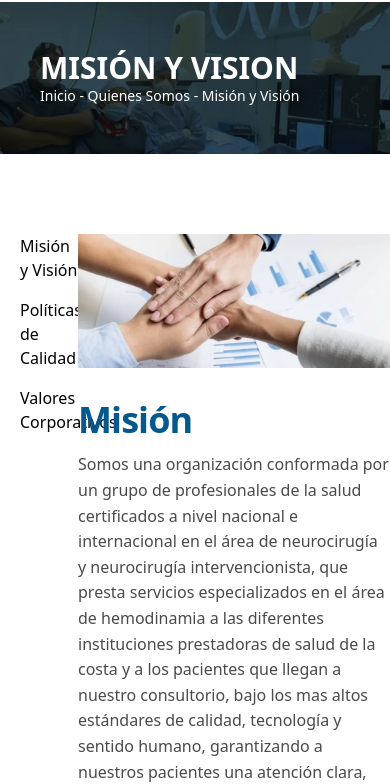
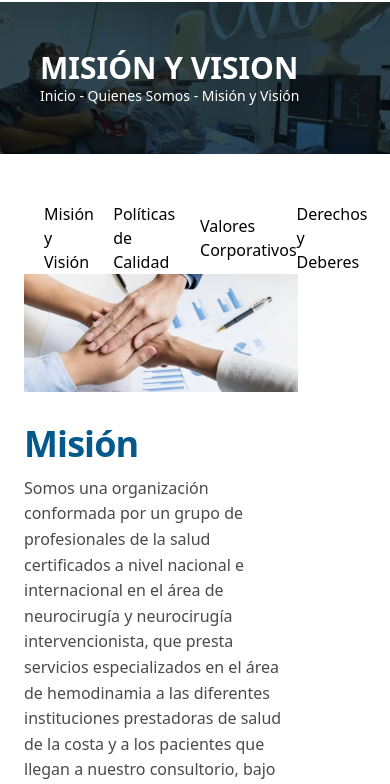
Before and after one commit to cadelbarre/website-unesi-astro, an Astro site: page /quienes-somos in a window 390 px wide. Shown: the part 70-854 px from the top of the page. Built offline with nearby package versions, Linux system fonts and the light colour scheme; Astro itself is replaced by a stand-in of ours.

Commit message:
Add responsive styles

```diff
--- a/src/layouts/Layout.astro
+++ b/src/layouts/Layout.astro
@@ -66,7 +66,7 @@ const { title } = Astro.props;
 	}
 
 	.subtitle {
-		@apply font-semibold text-sky-600 text-lg;
+		@apply font-semibold text-sky-700 text-lg;
 	}
 
 	p {
--- a/src/layouts/LayoutAbout.astro
+++ b/src/layouts/LayoutAbout.astro
@@ -1,7 +1,9 @@
-<section class="wrapper py-20 flex">
-    <div class="w-1/5">
-        <ul class="flex flex-col gap-y-4 font-light">
-            <li class="flex items-center gap-y-4">
+<section class="wrapper py-12 md:py-20 px-6 flex flex-col sm:flex-row gap-x-4">
+    <div class="w-full sm:w-1/3 lg:w-1/5">
+        <ul class="flex flex-row sm:flex-col gap-y-4 font-light">
+            <li
+                class="flex items-center gap-y-4 transition-all duration-300 ease-in-out hover:font-semibold hover:text-blue-500"
+            >
                 <img
                     src="/svg/arrow-right.svg"
                     alt="Arrow icon"
@@ -10,7 +12,9 @@
                 />
                 <a href="/quienes-somos">Misión y Visión</a>
             </li>
-            <li class="flex items-center gap-y-4">
+            <li
+                class="flex items-center gap-y-4 transition-all duration-300 ease-in-out hover:font-semibold hover:text-blue-500"
+            >
                 <img
                     src="/svg/arrow-right.svg"
                     alt="Arrow icon"
@@ -21,7 +25,9 @@
                     >Políticas de Calidad</a
                 >
             </li>
-            <li class="flex items-center gap-y-4">
+            <li
+                class="flex items-center gap-y-4 transition-all duration-300 ease-in-out hover:font-semibold hover:text-blue-500"
+            >
                 <img
                     src="/svg/arrow-right.svg"
                     alt="Arrow icon"
@@ -32,6 +38,19 @@
                     >Valores Corporativos</a
                 >
             </li>
+            <li
+                class="flex items-center gap-y-4 transition-all duration-300 ease-in-out hover:font-semibold hover:text-blue-500"
+            >
+                <img
+                    src="/svg/arrow-right.svg"
+                    alt="Arrow icon"
+                    loading="lazy"
+                    class="w-5 h-5"
+                />
+                <a href="/quienes-somos/derechos-y-deberes"
+                    >Derechos y Deberes</a
+                >
+            </li>
         </ul>
     </div>
     <slot />
```
